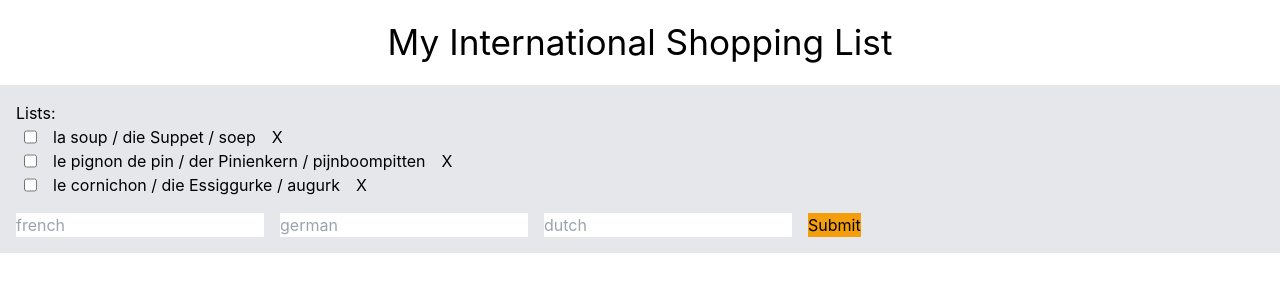
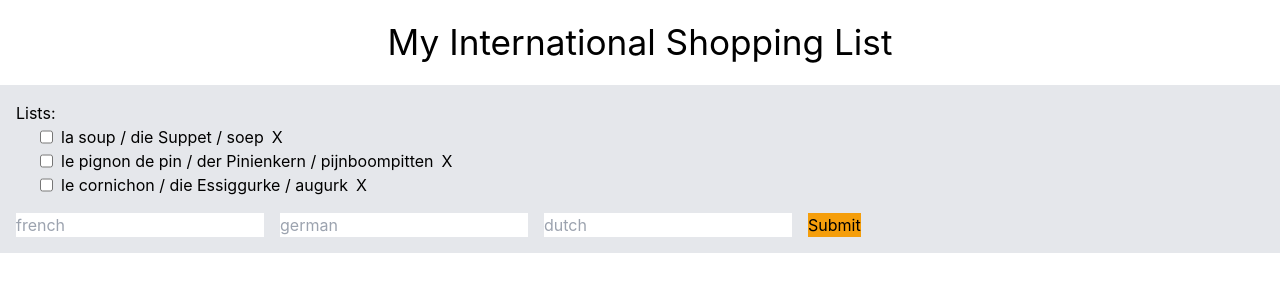
Before and after one commit to KimLitjens/international_shopping_list, a React (Create React App) app: page / in a window 1280 px wide. Shown: the top 300 px of the page. Built offline with nearby package versions, Linux system fonts and the light colour scheme.

Commit message:
changed checked in shoppingList onChange

```diff
--- a/src/components/list/index.js
+++ b/src/components/list/index.js
@@ -49,17 +49,32 @@ export default function Index() {
         setShoppingList(newShoppingList)
     }
 
+    const handleChange = async item => {
+        const productList = [...shoppingList]
+        await productList.map(product => product.id == item.target.id ? product.checked = !product.checked : null)
+        setShoppingList(productList)
+    }
+
     return (
         <div className="bg-gray-200 p-4">
             <p>Lists: </p>
             <ul>
                 {shoppingList.map(element => {
                     const productNames = Object.values(element.productName)
-                    return <div className="flex px-2">
-                        <input type="checkbox" />
-                        <li className="mx-4">{productNames.join(" / ")}</li>
-                        <button>X</button>
-                    </div>
+                    const productId = element.id
+                    console.log(productId)
+                    return <li className="mx-4">
+                        <label className="flex">
+                            <input
+                                className="mx-2"
+                                type="checkbox"
+                                id={productId}
+                                onChange={handleChange}
+                            />
+                            <p>{productNames.join(" / ")}</p>
+                            <button className="mx-2"> X</button>
+                        </label>
+                    </li>
                 })}
             </ul>
 
```
